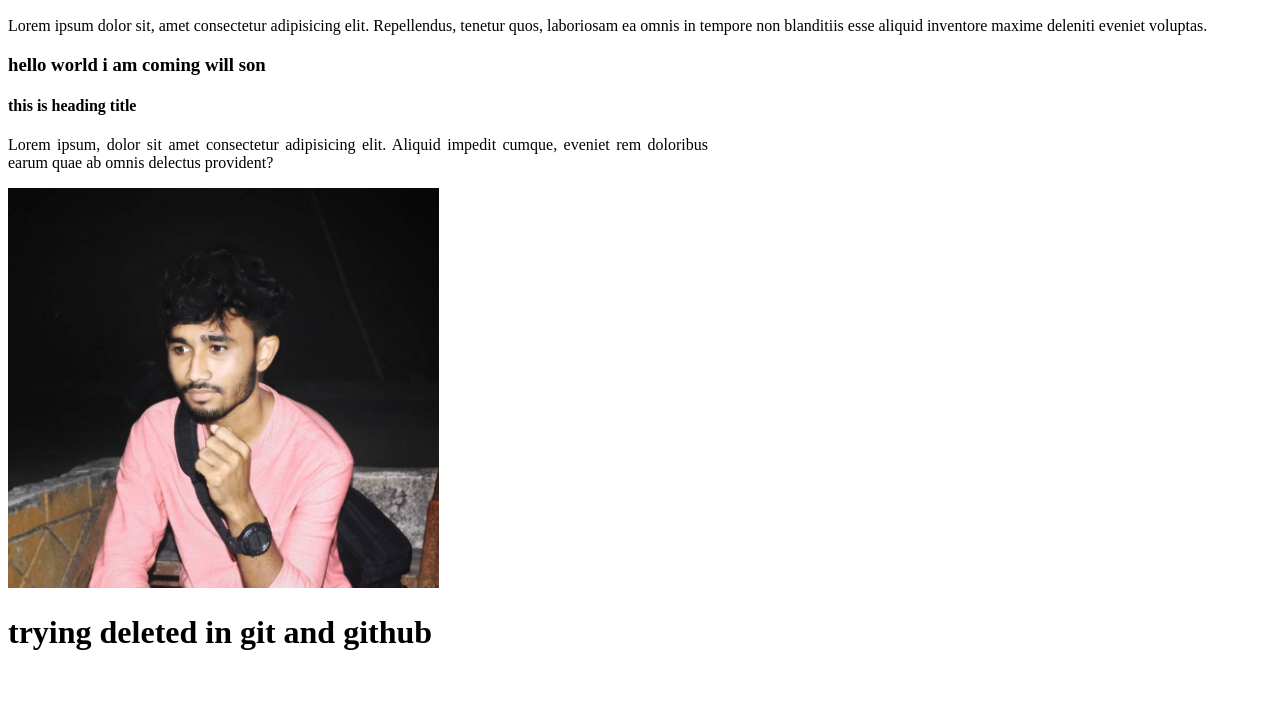
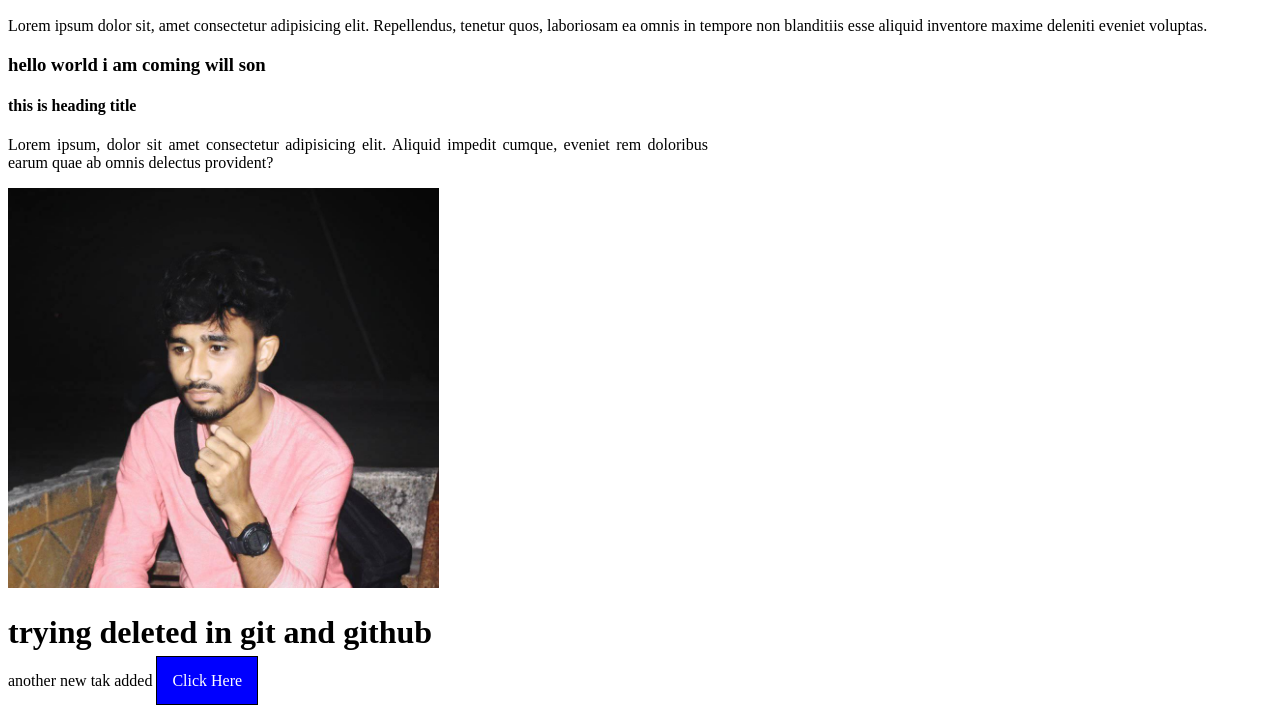
Before and after one commit to Jintu45/web-day1-html, a plain HTML site: page index.html in a window 1280 px wide. Shown: the part 590-1295 px from the top of the page. Before the commit the page ends 1262 px from the top, so only its background shows below. Drawn offline with Linux system fonts and the light colour scheme.

Commit message:
added another new tag

```diff
--- a/index.html
+++ b/index.html
@@ -32,5 +32,8 @@
 
 
    <h1>trying deleted in git and github</h1>
+
+   <span>another new tak added</span>
+   <a href="#" style="border: 1px solid black; background-color:blue; color :#fff; text-decoration:none;padding: 15px;">Click Here</a>
 </body>
 </html>
```
